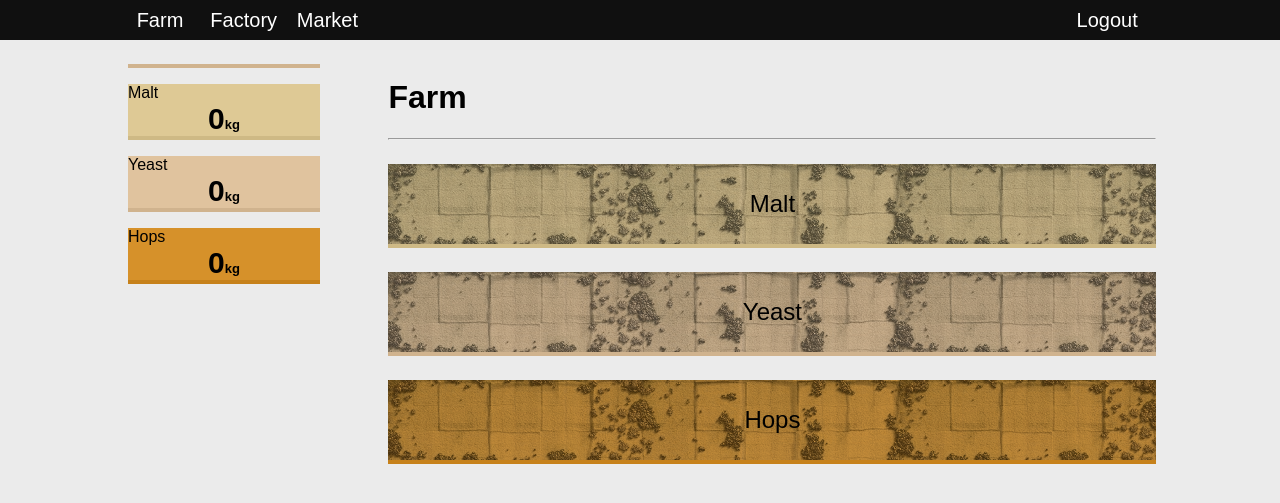
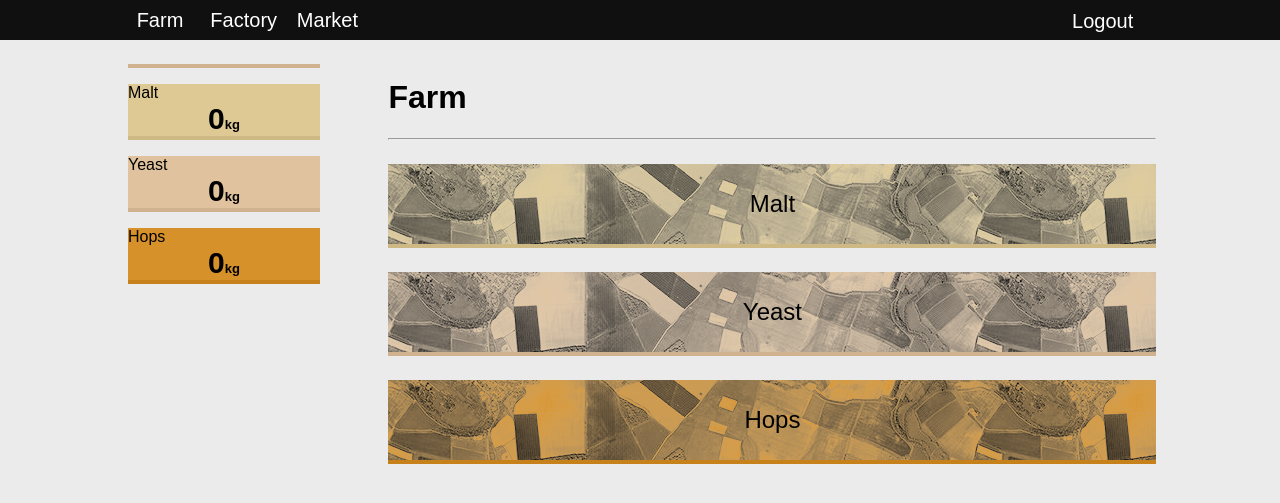
Before and after one commit to HE-Arc/Beer-Empire, a Django app: page /farm in a window 1280 px wide. Shown: the top 503 px of the page. Run offline with Django 3.2, Linux system fonts and the light colour scheme; the visitor is signed in with stand-in values (Sample User, id 1); data comes from the database, SQL or seed files in the repository; some web fonts are replaced.

Commit message:
Add logout

```diff
--- a/BeerEmpire/BeerEmpire/settings.py
+++ b/BeerEmpire/BeerEmpire/settings.py
@@ -124,3 +124,4 @@ USE_TZ = True
 
 STATIC_URL = '/static/'
 LOGIN_REDIRECT_URL = '../farm'
+LOGOUT_REDIRECT_URL = '/'
--- a/BeerEmpire/Game/static/beerfactory.css
+++ b/BeerEmpire/Game/static/beerfactory.css
@@ -41,6 +41,21 @@ nav ul li {
   text-align: center;
 }
 
+nav button{
+  background: none;
+  border: none;
+  text-align: center;
+  color:white;
+  height:5vh;
+  line-height: 5vh;
+  font-size: 2.5vh;
+  line-height: 5vh;
+}
+
+button:hover{
+  cursor: pointer;
+}
+
 aside{
   display: inline-block;
   width: 15vw;
@@ -65,7 +80,7 @@ aside{
 }
 
 .farm{
-  background-image: url("/static/fields_texture.png");
+  background-image: url("/static/fields_texture_2.png");
   border-bottom: solid .5vh;
   height: 10vh;
   width: 100%;
--- a/BeerEmpire/Game/templates/base.html
+++ b/BeerEmpire/Game/templates/base.html
@@ -10,10 +10,10 @@
   <body>
     <nav>
       <ul>
-        <li><a href="../farm">Farm</a></li>
-        <li><a href="../factory">Factory</a></li>
-        <li><a href="../market">Market</a></li>
-        <li class="right"><a href="">Logout</a></li>
+        <li><a href="/farm">Farm</a></li>
+        <li><a href="/factory">Factory</a></li>
+        <li><a href="/market">Market</a></li>
+        <li class="right"><form><button type="submit" formaction="{% url 'logout' %}" formmethode="POST">Logout</button></form></li>
       </ul>
     </nav>
     <aside>
--- a/BeerEmpire/Game/templates/registration/logged_out.html
+++ b/BeerEmpire/Game/templates/registration/logged_out.html
@@ -5,5 +5,6 @@
 {% block content %}
   <h2>Logged out</h2>
   <p>You have been successfully logged out.</p>
+  <p>Copain noir</p>
   <p><a href="{% url 'login' %}">Log in</a> again.</p>
 {% endblock %}
--- a/BeerEmpire/Game/views/base.py
+++ b/BeerEmpire/Game/views/base.py
@@ -1,4 +1,5 @@
 from django.shortcuts import render
+from django.contrib.auth import logout
 
 def index(request):
     context = {}
--- a/BeerEmpire/Game/views/game.py
+++ b/BeerEmpire/Game/views/game.py
@@ -2,12 +2,13 @@ from django.shortcuts import render, redirect
 from django.http import HttpResponse
 from django.views import generic, View
 from django.urls import reverse_lazy
+from django.contrib.auth.mixins import LoginRequiredMixin
 
 from Game.models import Profile
 
-from Game.models import Profile
-
-class GameViewBase(generic.TemplateView):
+class GameViewBase(LoginRequiredMixin, generic.TemplateView):
+    login_url = '/login/'
+    redirect_field_name = 'redirect_to'
 
     def get_context_data(self, **kwargs):
         context = super().get_context_data(**kwargs)
```
Also changed, not shown: BeerEmpire/Game/static/fields_texture_2.png (added), BeerEmpire/Game/static/fields_texture_3.png (added).
